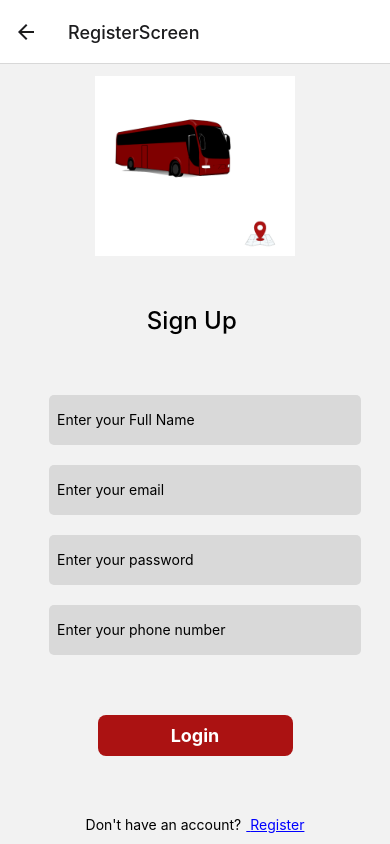
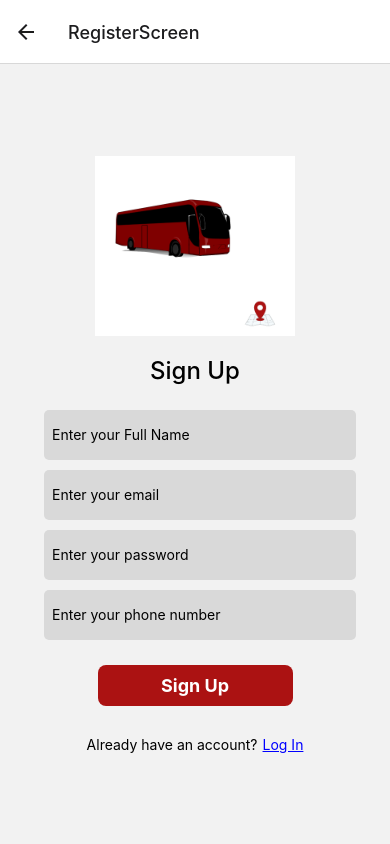
Before and after one commit to zeinshhadi/b-route-app, a React Native app in the folder frontend/: screen /RegisterScreen in a window 390 px wide. Built offline with nearby package versions, Linux system fonts and the light colour scheme.

Commit message:
added handling inputs in register screen

```diff
--- a/frontend/app.json
+++ b/frontend/app.json
@@ -7,13 +7,11 @@
     "icon": "./assets/icon.png",
     "userInterfaceStyle": "light",
     "splash": {
-      "image": "./assets/splash.png",
+      "image": "./assets/images/logo.png",
       "resizeMode": "contain",
       "backgroundColor": "#ffffff"
     },
-    "assetBundlePatterns": [
-      "**/*"
-    ],
+    "assetBundlePatterns": ["**/*"],
     "ios": {
       "supportsTablet": true
     },
--- a/frontend/components/common/Button.js
+++ b/frontend/components/common/Button.js
@@ -2,11 +2,11 @@ import React, { Children } from "react";
 import { View, Pressable, Text, StyleSheet } from "react-native";
 import Colors from "../../utils/colors";
 
-const Button = ({ children }) => {
+const Button = ({ children, onPress }) => {
   return (
     <>
       <View style={styles.button}>
-        <Pressable >
+        <Pressable onPress={onPress}>
           <Text style={styles.buttonText}>{children}</Text>
         </Pressable>
       </View>
--- a/frontend/screens/authScreens/LoginScreen.js
+++ b/frontend/screens/authScreens/LoginScreen.js
@@ -17,7 +17,6 @@ const LoginScreen = ({ navigation }) => {
         <View>
           <TextInput style={styles.inputDesign} placeholder="Enter your email " />
           <TextInput style={styles.inputDesign} placeholder="Enter your password" />
-          <TextInput style={styles.inputDesign} placeholder="Enter your phone number" />
         </View>
       </View>
       <Button>Login</Button>
@@ -38,7 +37,7 @@ const styles = StyleSheet.create({
     flex: 1,
     justifyContent: "center",
     alignItems: "center",
-    gap: 50,
+    gap: 20,
   },
   inputDesign: {
     borderRadius: 5,
--- a/frontend/screens/authScreens/RegisterScreen.js
+++ b/frontend/screens/authScreens/RegisterScreen.js
@@ -1,31 +1,61 @@
-import React from "react";
+import React, { useState } from "react";
 import { Text, View, StyleSheet, TextInput, Pressable } from "react-native";
 import Button from "../../components/common/Button";
 import LogoComponent from "../../components/common/LogoComponent";
 
 const RegisterScreen = ({ navigation }) => {
+  const [fullName, setFullName] = useState("");
+  const [email, setEmail] = useState("");
+  const [password, setPassword] = useState("");
+  const [phoneNumber, setPhoneNumber] = useState("");
+
   const handleRegister = () => {
-    navigation.navigate("RegisterScreen");
+    console.log("Full Name:", fullName);
+    console.log("Email:", email);
+    console.log("Password:", password);
+    console.log("Phone Number:", phoneNumber);
   };
+
   return (
     <View style={styles.outerContainer}>
       <View>
         <LogoComponent />
       </View>
-      <Text style={styles.titleFormScreen}>Sign Up </Text>
+      <Text style={styles.titleFormScreen}>Sign Up</Text>
       <View style={styles.formContainer}>
         <View>
-          <TextInput style={styles.inputDesign} placeholder="Enter your Full Name " />
-          <TextInput style={styles.inputDesign} placeholder="Enter your email " />
-          <TextInput style={styles.inputDesign} placeholder="Enter your password" />
-          <TextInput style={styles.inputDesign} placeholder="Enter your phone number" />
+          <TextInput
+            style={styles.inputDesign}
+            placeholder="Enter your Full Name"
+            value={fullName}
+            onChangeText={(text) => setFullName(text)}
+          />
+          <TextInput
+            style={styles.inputDesign}
+            placeholder="Enter your email"
+            value={email}
+            onChangeText={(text) => setEmail(text)}
+          />
+          <TextInput
+            style={styles.inputDesign}
+            placeholder="Enter your password"
+            secureTextEntry
+            value={password}
+            onChangeText={(text) => setPassword(text)}
+          />
+          <TextInput
+            style={styles.inputDesign}
+            placeholder="Enter your phone number"
+            value={phoneNumber}
+            onChangeText={(text) => setPhoneNumber(text)}
+          />
         </View>
       </View>
-      <Button>Login</Button>
+      <Button onPress={handleRegister}>Sign Up</Button>
       <View style={styles.registerContainer}>
-        <Text style={styles.registerText}>Don't have an account?</Text>
-        <Pressable onPress={handleRegister}>
-          <Text style={styles.registerLink}> Register</Text>
+        <Text style={styles.registerText}>Already have an account?</Text>
+        <Pressable onPress={() => navigation.navigate("LogInScreen")}>
+          <Text style={styles.registerLink}>Log In</Text>
         </Pressable>
       </View>
     </View>
@@ -39,14 +69,14 @@ const styles = StyleSheet.create({
     flex: 1,
     justifyContent: "center",
     alignItems: "center",
-    gap: 50,
+    gap: 20,
   },
   inputDesign: {
     borderRadius: 5,
     backgroundColor: "#D9D9D9",
     height: 50,
     width: "100%",
-    margin: 10,
+    margin: 5,
     padding: 8,
   },
   formContainer: {
```
Also changed, not shown: 1 other file (tests, documents, lock files or other folders).
